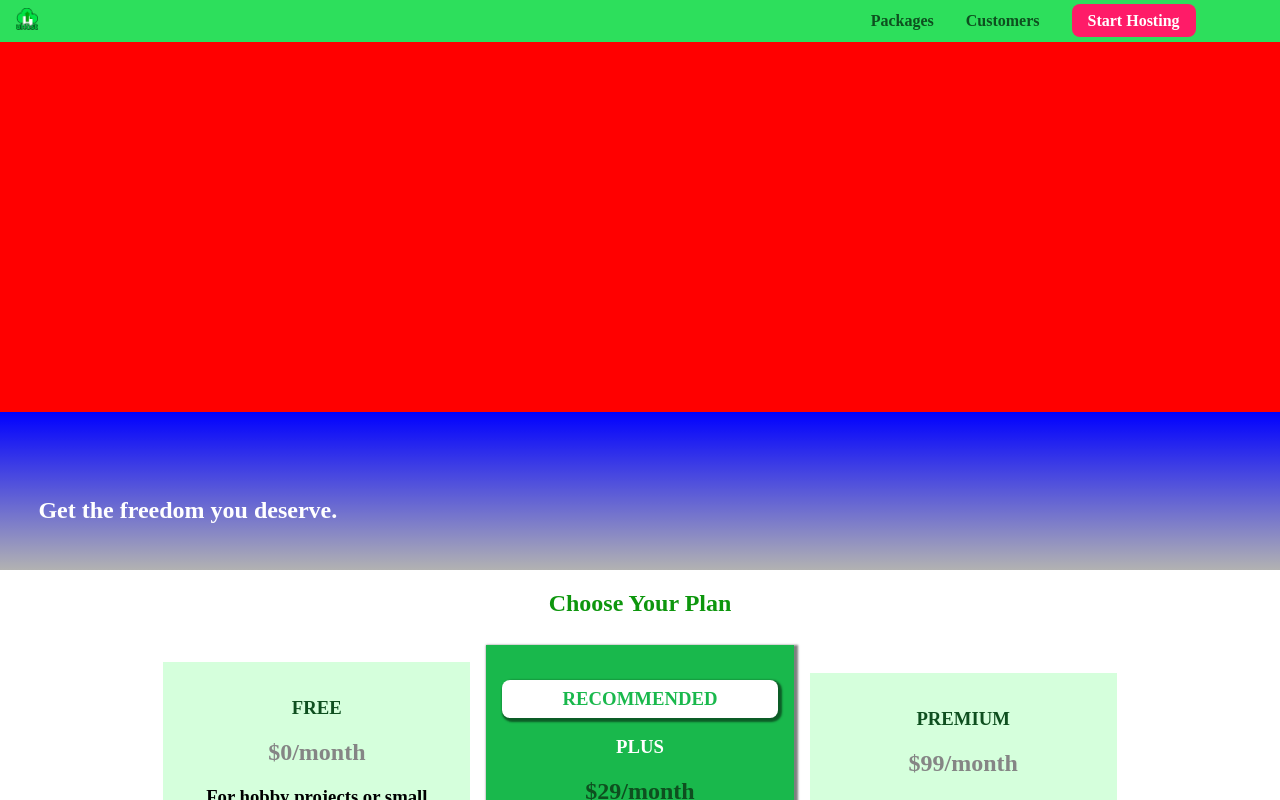
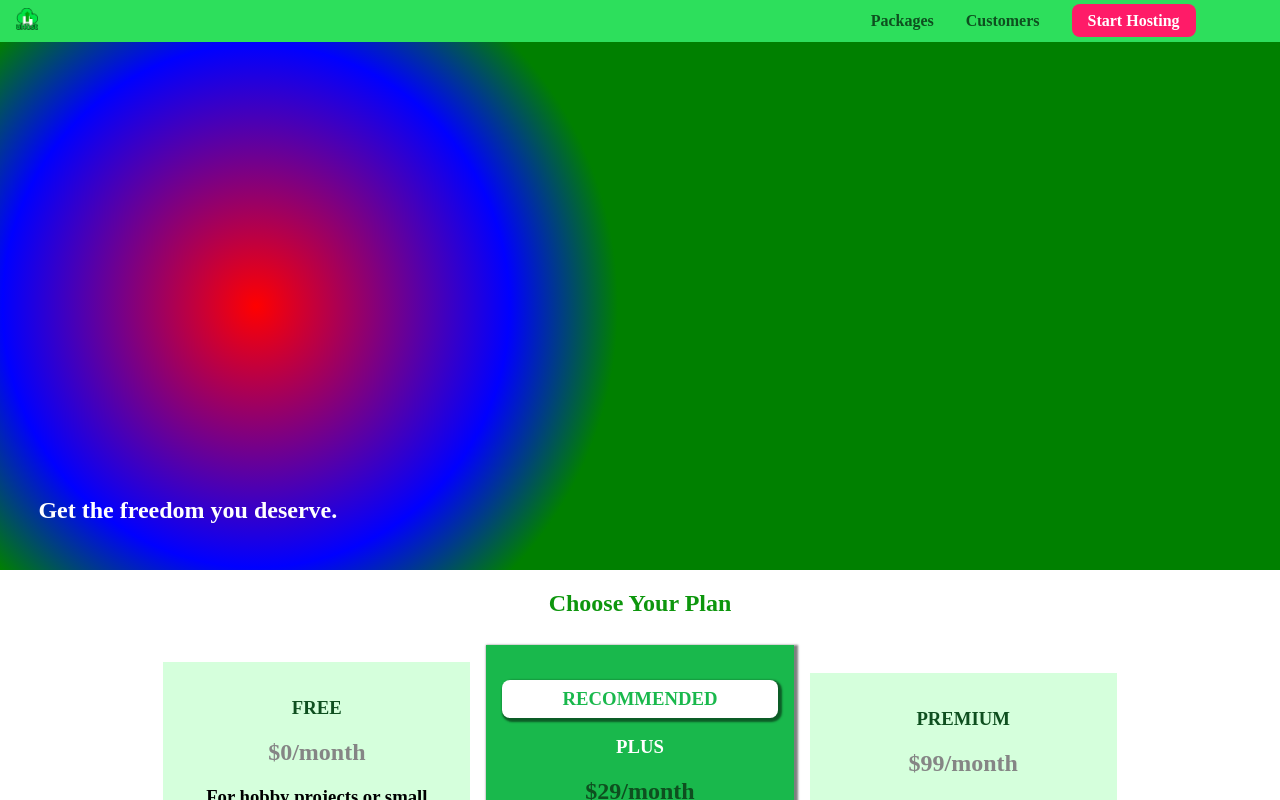
Before and after one commit to butterbeetle/css-practice, a React (Create React App) app: page / in a window 1280 px wide. Shown: the top 800 px of the page. Built offline with nearby package versions, Linux system fonts and the light colour scheme.

Commit message:
[35] 원형 그라데이션

```diff
--- a/src/App.module.css
+++ b/src/App.module.css
@@ -7,11 +7,17 @@
   /* background-repeat: no-repeat;
   background-origin: border-box;
   background-clip: content-box; */
-  background-image: linear-gradient(
+  /* background-image: linear-gradient(
     180deg,
     red 70%,
     blue 60%,
     rgba(0, 0, 0, 0.3)
+  ); */
+  background-image: radial-gradient(
+    ellipse closest-corner at 20% 50%,
+    red,
+    blue 70%,
+    green
   );
   width: 100%;
   height: 528px;
```
